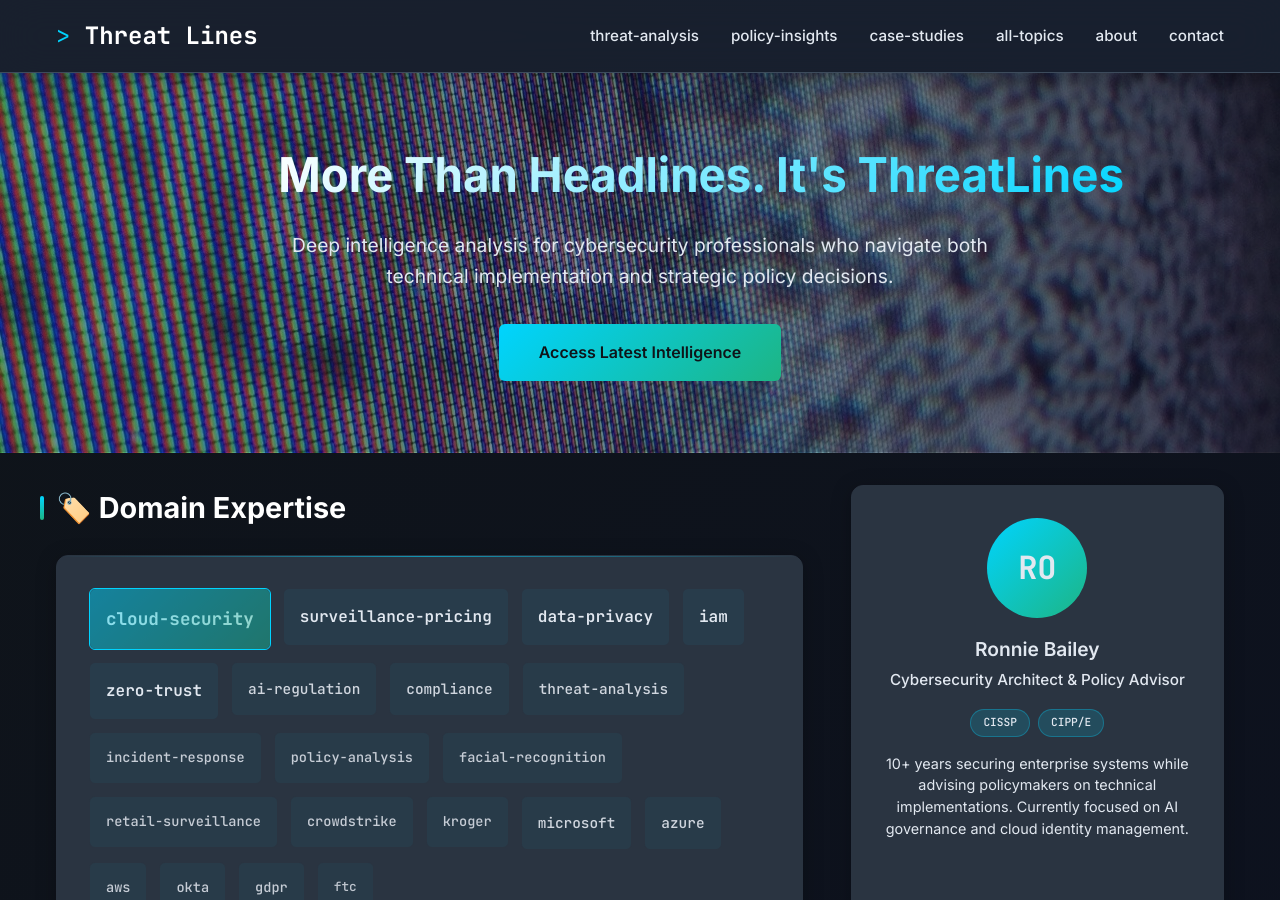
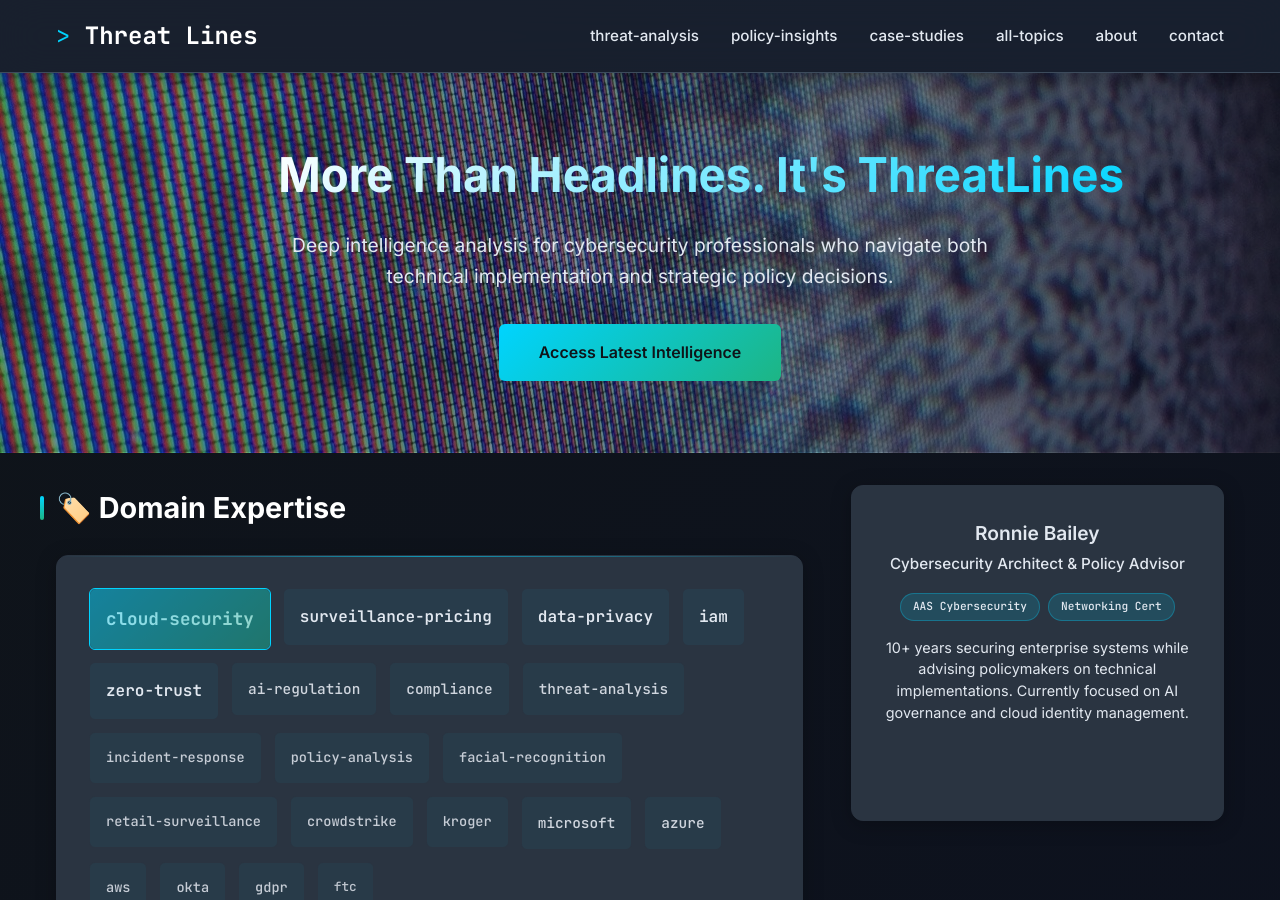
Before and after one commit to ronnie-bailey/threatlines, a Jekyll site: the page built from index.html, in a window 1280 px wide and 900 px high. Built offline with Jekyll 4.4.1, drawn with Linux system fonts in a browser that asks for light colours; some of the changed text lies outside the part shown.

Commit message:
Update index.html

```diff
--- a/index.html
+++ b/index.html
@@ -48,7 +48,7 @@
         <section class="featured-section">
             <h2>⚡ Featured Intelligence</h2>
             <div class="featured-grid">
-                <a href="{{ '/2024/01/15/kroger-surveillance-analysis.html' | relative_url }}" class="featured-card">
+                <a href="{{ '/cyberpolicyblog/policy/case-study/2024/12/09/kroger-surveillance-analysis.html' | relative_url }}" class="featured-card">
                     <img src="{{ '/cyberpolicyblog/Banners/1729107029162.jpeg' | relative_url }}" alt="Kroger Surveillance Analysis" class="featured-image">
                     <div class="featured-content">
                         <span class="category-tag case-study-tag">case-study</span>
@@ -64,7 +64,7 @@
                     </div>
                 </a>
 
-                <a href="{{ '/2025/05/29/securing-future-iam-compliance-resilience.html' | relative_url }}" class="featured-card">
+                <a href="{{ '/cyberpolicyblog/tech/technical/2025/05/29/securing-future-iam-compliance-resilience.html' | relative_url }}" class="featured-card">
                     <img src="{{ '/cyberpolicyblog/Banners/1706246504050-2.jpeg' | relative_url }}" alt="IAM Compliance Framework" class="featured-image">
                     <div class="featured-content">
                         <span class="category-tag tech-tag">technical</span>
@@ -122,23 +122,13 @@
     <!-- Right Column - Author Bio -->
     <aside class="author-bio-sidebar">
         <div class="author-section">
-            <div class="author-avatar">{{ site.author.name | slice: 0, 2 | upcase }}</div>
             <h3 class="author-name">{{ site.author.name }}</h3>
             <p class="author-title">{{ site.author.title }}</p>
             <div class="credentials">
-                {% for credential in site.author.credentials %}
-                <span class="credential-badge">{{ credential }}</span>
-                {% endfor %}
+                <span class="credential-badge">AAS Cybersecurity</span>
+                <span class="credential-badge">Networking Cert</span>
             </div>
             <p class="author-bio">{{ site.author.bio }}</p>
         </div>
-
-        <div class="contact-note">
-            <strong>Available for:</strong><br>
-            • Technical assessments<br>
-            • Executive briefings<br>
-            • Policy consultation<br><br>
-            <a href="/contact">Secure communication channel →</a>
-        </div>
     </aside>
 </div>
```
